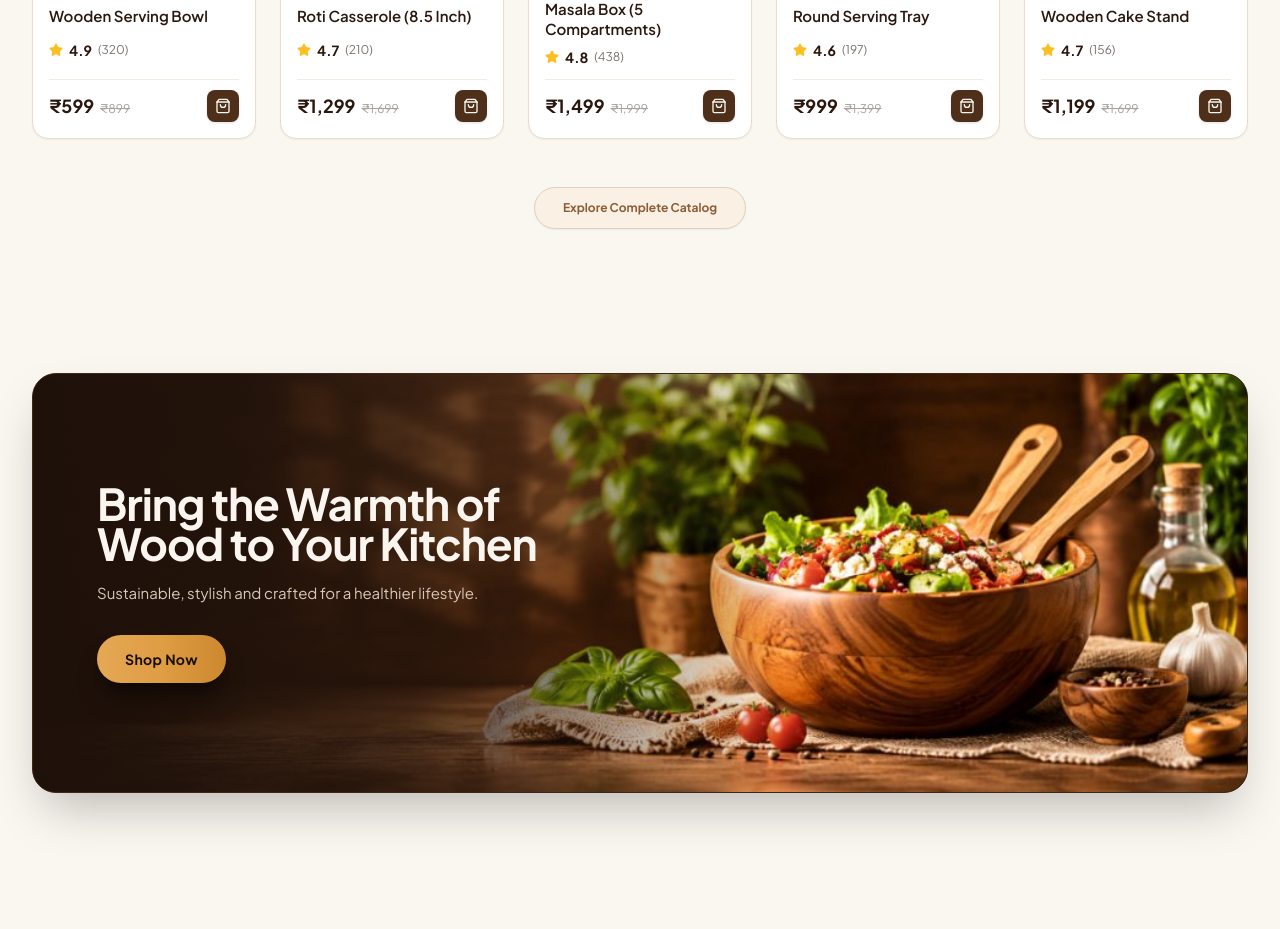
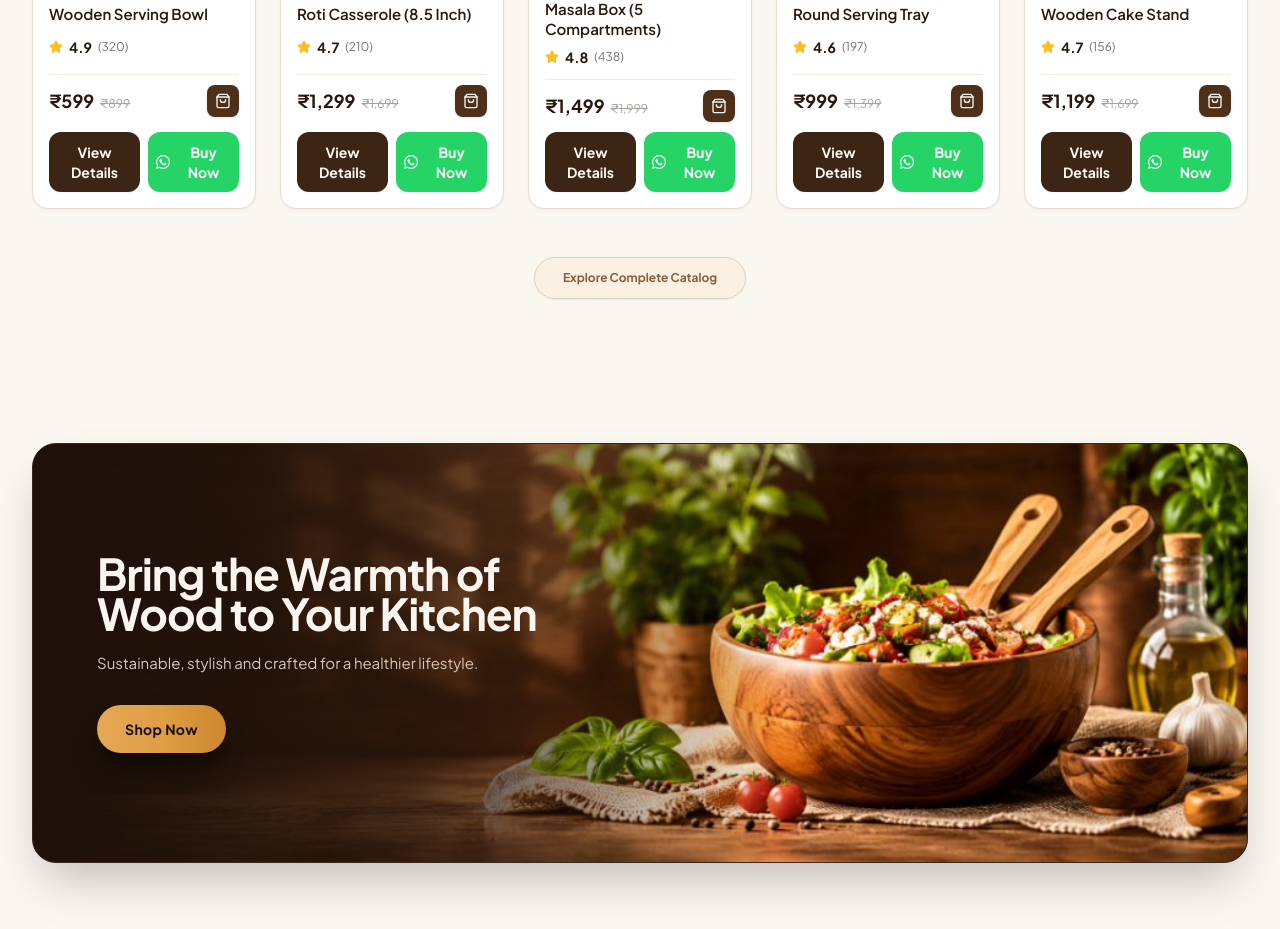
Before and after one commit to mynexasolutions-spec/woodmendesign, a Next.js app: page / in a window 1280 px wide. Shown: the part 2620-3549 px from the top of the page. Built offline with nearby package versions, Linux system fonts and the light colour scheme.

Commit message:
feat: add colored View Details button and WhatsApp green Buy Now button to product cards

```diff
--- a/app/products/[id]/page.tsx
+++ b/app/products/[id]/page.tsx
@@ -529,6 +529,28 @@ export default function ProductDetailPage() {
                           <ShoppingBag className="w-3.5 h-3.5" />
                         </button>
                       </div>
+
+                      {/* Action Buttons: View Details & Buy Now */}
+                      <div className="grid grid-cols-2 gap-2 mt-2.5">
+                        <Link
+                          href={`/products/${rel.id}`}
+                          className="py-2 px-2 rounded-xl bg-[#3D2516] hover:bg-[#201309] text-[#FAF6F0] text-xs font-bold text-center transition-all shadow-sm hover:shadow active:scale-95 flex items-center justify-center cursor-pointer"
+                        >
+                          View Details
+                        </Link>
+
+                        <button
+                          onClick={() => {
+                            addToCart(rel, 1);
+                            setIsCheckoutOpen(true);
+                          }}
+                          className="py-2 px-2 rounded-xl bg-[#25D366] hover:bg-[#20BD5A] text-white text-xs font-bold text-center transition-all shadow-sm hover:shadow active:scale-95 flex items-center justify-center gap-1 cursor-pointer"
+                          title="Instant Buy Now"
+                        >
+                          <WhatsAppIcon className="w-3.5 h-3.5 fill-current shrink-0" />
+                          <span>Buy Now</span>
+                        </button>
+                      </div>
                     </div>
                   </div>
                 );
--- a/app/products/page.tsx
+++ b/app/products/page.tsx
@@ -27,6 +27,14 @@ import { useCart } from '@/context/CartContext';
 import { useWishlist } from '@/context/WishlistContext';
 import { useToast } from '@/context/ToastContext';
 
+function WhatsAppIcon({ className = 'w-4 h-4' }: { className?: string }) {
+  return (
+    <svg className={className} viewBox="0 0 24 24" fill="currentColor">
+      <path d="M.057 24l1.687-6.163c-1.041-1.804-1.588-3.849-1.587-5.946.003-6.556 5.338-11.891 11.893-11.891 3.181.001 6.167 1.24 8.413 3.488 2.245 2.248 3.481 5.236 3.48 8.414-.003 6.557-5.338 11.892-11.893 11.892-1.99-.001-3.951-.5-5.688-1.448l-6.305 1.654zm6.597-3.807c1.676.995 3.276 1.591 5.392 1.592 5.448 0 9.886-4.434 9.889-9.885.002-5.462-4.415-9.89-9.881-9.892-5.452 0-9.887 4.434-9.889 9.884-.001 2.225.651 3.891 1.746 5.634l-.999 3.648 3.742-.981zm11.387-5.464c-.074-.124-.272-.198-.57-.347-.297-.149-1.758-.868-2.031-.967-.272-.099-.47-.149-.669.149-.198.297-.768.967-.941 1.165-.173.198-.347.223-.644.074-.297-.149-1.255-.462-2.39-1.475-.883-.788-1.48-1.761-1.653-2.059-.173-.297-.018-.458.13-.606.134-.133.297-.347.446-.521.151-.172.2-.296.3-.495.099-.198.05-.372-.025-.521-.075-.148-.669-1.611-.916-2.206-.242-.579-.487-.501-.669-.51l-.57-.01c-.198 0-.52.074-.792.372s-1.04 1.016-1.04 2.479 1.065 2.876 1.213 3.074c.149.198 2.095 3.2 5.076 4.487.709.306 1.263.489 1.694.626.712.226 1.36.194 1.872.118.571-.085 1.758-.719 2.006-1.413.248-.695.248-1.29.173-1.414z" />
+    </svg>
+  );
+}
+
 type SortOption = 'featured' | 'price-low' | 'price-high' | 'rating';
 
 function ProductsContent() {
@@ -34,7 +42,7 @@ function ProductsContent() {
   const router = useRouter();
   const urlSearch = searchParams ? searchParams.get('search') : null;
   const urlCategory = searchParams ? searchParams.get('category') : null;
-  const { addToCart } = useCart();
+  const { addToCart, setIsCheckoutOpen } = useCart();
   const { toggleWishlist, isInWishlist } = useWishlist();
   const { showToast } = useToast();
 
@@ -59,6 +67,13 @@ function ProductsContent() {
     setTimeout(() => {
       setAddedId((current) => (current === product.id ? null : current));
     }, 1200);
+  };
+
+  const handleBuyNow = (product: Product, e: React.MouseEvent) => {
+    e.preventDefault();
+    e.stopPropagation();
+    addToCart(product, 1);
+    setIsCheckoutOpen(true);
   };
 
   useEffect(() => {
@@ -489,13 +504,24 @@ function ProductsContent() {
                       </button>
                     </div>
 
-                    {/* Direct Product Link Pill */}
-                    <Link
-                      href={`/products/${product.id}`}
-                      className="mt-2 text-center py-2 text-xs font-bold text-[#8C5E37] hover:text-[#2A180E] bg-[#FAF6F0] hover:bg-[#F0E6DB] rounded-lg transition-colors block"
-                    >
-                      View Details
-                    </Link>
+                    {/* Action Buttons: View Details (Colored Brand Button) & Buy Now (WhatsApp Green) */}
+                    <div className="grid grid-cols-2 gap-2 mt-2.5">
+                      <Link
+                        href={`/products/${product.id}`}
+                        className="py-2.5 px-2 rounded-xl bg-[#3D2516] hover:bg-[#201309] text-[#FAF6F0] text-xs sm:text-sm font-bold text-center transition-all shadow-sm hover:shadow active:scale-95 flex items-center justify-center cursor-pointer"
+                      >
+                        View Details
+                      </Link>
+
+                      <button
+                        onClick={(e) => handleBuyNow(product, e)}
+                        className="py-2.5 px-2 rounded-xl bg-[#25D366] hover:bg-[#20BD5A] text-white text-xs sm:text-sm font-bold text-center transition-all shadow-sm hover:shadow active:scale-95 flex items-center justify-center gap-1.5 cursor-pointer"
+                        title="Instant Buy Now"
+                      >
+                        <WhatsAppIcon className="w-3.5 h-3.5 fill-current shrink-0" />
+                        <span>Buy Now</span>
+                      </button>
+                    </div>
                   </div>
                 </div>
               );
--- a/app/wishlist/page.tsx
+++ b/app/wishlist/page.tsx
@@ -18,10 +18,18 @@ import { useWishlist } from '@/context/WishlistContext';
 import { useCart } from '@/context/CartContext';
 import { useToast } from '@/context/ToastContext';
 
+function WhatsAppIcon({ className = 'w-4 h-4' }: { className?: string }) {
+  return (
+    <svg className={className} viewBox="0 0 24 24" fill="currentColor">
+      <path d="M.057 24l1.687-6.163c-1.041-1.804-1.588-3.849-1.587-5.946.003-6.556 5.338-11.891 11.893-11.891 3.181.001 6.167 1.24 8.413 3.488 2.245 2.248 3.481 5.236 3.48 8.414-.003 6.557-5.338 11.892-11.893 11.892-1.99-.001-3.951-.5-5.688-1.448l-6.305 1.654zm6.597-3.807c1.676.995 3.276 1.591 5.392 1.592 5.448 0 9.886-4.434 9.889-9.885.002-5.462-4.415-9.89-9.881-9.892-5.452 0-9.887 4.434-9.889 9.884-.001 2.225.651 3.891 1.746 5.634l-.999 3.648 3.742-.981zm11.387-5.464c-.074-.124-.272-.198-.57-.347-.297-.149-1.758-.868-2.031-.967-.272-.099-.47-.149-.669.149-.198.297-.768.967-.941 1.165-.173.198-.347.223-.644.074-.297-.149-1.255-.462-2.39-1.475-.883-.788-1.48-1.761-1.653-2.059-.173-.297-.018-.458.13-.606.134-.133.297-.347.446-.521.151-.172.2-.296.3-.495.099-.198.05-.372-.025-.521-.075-.148-.669-1.611-.916-2.206-.242-.579-.487-.501-.669-.51l-.57-.01c-.198 0-.52.074-.792.372s-1.04 1.016-1.04 2.479 1.065 2.876 1.213 3.074c.149.198 2.095 3.2 5.076 4.487.709.306 1.263.489 1.694.626.712.226 1.36.194 1.872.118.571-.085 1.758-.719 2.006-1.413.248-.695.248-1.29.173-1.414z" />
+    </svg>
+  );
+}
+
 export default function WishlistPage() {
   const router = useRouter();
   const { wishlist, removeFromWishlist, clearWishlist } = useWishlist();
-  const { addToCart } = useCart();
+  const { addToCart, setIsCheckoutOpen } = useCart();
   const { showToast } = useToast();
 
   const handleAddToCart = (product: any) => {
@@ -32,6 +40,11 @@ export default function WishlistPage() {
       type: 'cart',
     });
     router.push('/cart');
+  };
+
+  const handleBuyNow = (product: any) => {
+    addToCart(product, 1);
+    setIsCheckoutOpen(true);
   };
 
   const handleAddAllToCart = () => {
@@ -191,6 +204,25 @@ export default function WishlistPage() {
                         <ShoppingBag className="w-4 h-4" />
                       </button>
                     </div>
+
+                    {/* Action Buttons: View Details & Buy Now */}
+                    <div className="grid grid-cols-2 gap-2 mt-2.5">
+                      <Link
+                        href={`/products/${product.id}`}
+                        className="py-2 px-2 rounded-xl bg-[#3D2516] hover:bg-[#201309] text-[#FAF6F0] text-xs font-bold text-center transition-all shadow-sm hover:shadow active:scale-95 flex items-center justify-center cursor-pointer"
+                      >
+                        View Details
+                      </Link>
+
+                      <button
+                        onClick={() => handleBuyNow(product)}
+                        className="py-2 px-2 rounded-xl bg-[#25D366] hover:bg-[#20BD5A] text-white text-xs font-bold text-center transition-all shadow-sm hover:shadow active:scale-95 flex items-center justify-center gap-1 cursor-pointer"
+                        title="Instant Buy Now"
+                      >
+                        <WhatsAppIcon className="w-3.5 h-3.5 fill-current shrink-0" />
+                        <span>Buy Now</span>
+                      </button>
+                    </div>
                   </div>
                 </div>
               ))}
--- a/components/FeaturedProducts.tsx
+++ b/components/FeaturedProducts.tsx
@@ -9,6 +9,14 @@ import { Product, CATEGORIES } from '@/data/products';
 import { useCart } from '@/context/CartContext';
 import { useWishlist } from '@/context/WishlistContext';
 import { useToast } from '@/context/ToastContext';
+
+function WhatsAppIcon({ className = 'w-4 h-4' }: { className?: string }) {
+  return (
+    <svg className={className} viewBox="0 0 24 24" fill="currentColor">
+      <path d="M.057 24l1.687-6.163c-1.041-1.804-1.588-3.849-1.587-5.946.003-6.556 5.338-11.891 11.893-11.891 3.181.001 6.167 1.24 8.413 3.488 2.245 2.248 3.481 5.236 3.48 8.414-.003 6.557-5.338 11.892-11.893 11.892-1.99-.001-3.951-.5-5.688-1.448l-6.305 1.654zm6.597-3.807c1.676.995 3.276 1.591 5.392 1.592 5.448 0 9.886-4.434 9.889-9.885.002-5.462-4.415-9.89-9.881-9.892-5.452 0-9.887 4.434-9.889 9.884-.001 2.225.651 3.891 1.746 5.634l-.999 3.648 3.742-.981zm11.387-5.464c-.074-.124-.272-.198-.57-.347-.297-.149-1.758-.868-2.031-.967-.272-.099-.47-.149-.669.149-.198.297-.768.967-.941 1.165-.173.198-.347.223-.644.074-.297-.149-1.255-.462-2.39-1.475-.883-.788-1.48-1.761-1.653-2.059-.173-.297-.018-.458.13-.606.134-.133.297-.347.446-.521.151-.172.2-.296.3-.495.099-.198.05-.372-.025-.521-.075-.148-.669-1.611-.916-2.206-.242-.579-.487-.501-.669-.51l-.57-.01c-.198 0-.52.074-.792.372s-1.04 1.016-1.04 2.479 1.065 2.876 1.213 3.074c.149.198 2.095 3.2 5.076 4.487.709.306 1.263.489 1.694.626.712.226 1.36.194 1.872.118.571-.085 1.758-.719 2.006-1.413.248-.695.248-1.29.173-1.414z" />
+    </svg>
+  );
+}
 
 interface FeaturedProductsProps {
   products: Product[];
@@ -24,7 +32,7 @@ export default function FeaturedProducts({
   onQuickView,
 }: FeaturedProductsProps) {
   const router = useRouter();
-  const { addToCart } = useCart();
+  const { addToCart, setIsCheckoutOpen } = useCart();
   const { toggleWishlist, isInWishlist } = useWishlist();
   const { showToast } = useToast();
   const [addedId, setAddedId] = useState<string | null>(null);
@@ -42,6 +50,13 @@ export default function FeaturedProducts({
     setTimeout(() => {
       setAddedId((current) => (current === product.id ? null : current));
     }, 1200);
+  };
+
+  const handleBuyNow = (product: Product, e: React.MouseEvent) => {
+    e.preventDefault();
+    e.stopPropagation();
+    addToCart(product, 1);
+    setIsCheckoutOpen(true);
   };
 
   const filteredProducts = (
@@ -217,6 +232,25 @@ export default function FeaturedProducts({
                       )}
                     </button>
                   </div>
+
+                  {/* Action Buttons: View Details (Colored Brand Button) & Buy Now (WhatsApp Green) */}
+                  <div className="grid grid-cols-2 gap-2 mt-2.5">
+                    <Link
+                      href={`/products/${product.id}`}
+                      className="py-2 sm:py-2.5 px-2 rounded-xl bg-[#3D2516] hover:bg-[#201309] text-[#FAF6F0] text-xs sm:text-sm font-bold text-center transition-all shadow-sm hover:shadow active:scale-95 flex items-center justify-center cursor-pointer"
+                    >
+                      View Details
+                    </Link>
+
+                    <button
+                      onClick={(e) => handleBuyNow(product, e)}
+                      className="py-2 sm:py-2.5 px-2 rounded-xl bg-[#25D366] hover:bg-[#20BD5A] text-white text-xs sm:text-sm font-bold text-center transition-all shadow-sm hover:shadow active:scale-95 flex items-center justify-center gap-1.5 cursor-pointer"
+                      title="Instant Buy Now"
+                    >
+                      <WhatsAppIcon className="w-3.5 h-3.5 fill-current shrink-0" />
+                      <span>Buy Now</span>
+                    </button>
+                  </div>
                 </div>
               </div>
             );
```
Also changed, not shown: public/tailwind.css.
